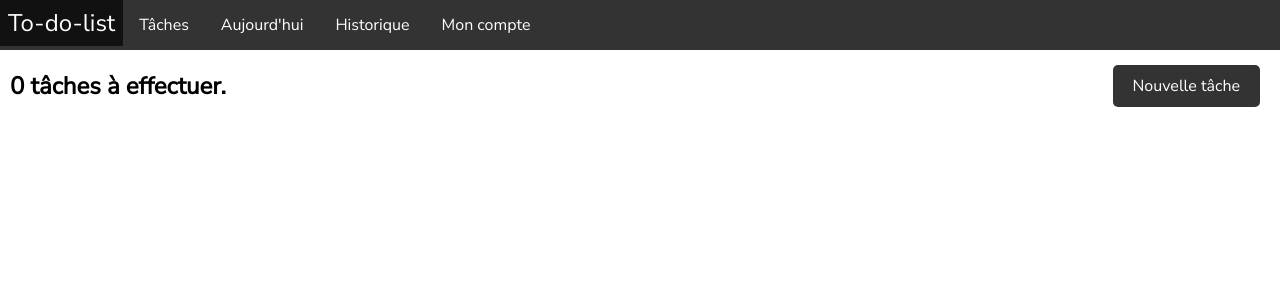
After one commit to Jerowd/to-do-list, a Django app: page /task-list/ in a window 1280 px wide. The commit adds this page. Shown: the top 300 px of the page. Run offline with Django 4.2, Linux system fonts and the light colour scheme; data that the repository does not hold is empty.

Commit message:
Feat: Ajout de la page Tâches, TODO : Maj visu

```diff
--- a/todolist/listings/static/listings/styles.css
+++ b/todolist/listings/static/listings/styles.css
@@ -18,7 +18,21 @@ nav .nav-logo {
   margin-left: 10px;
 }
 
-ul {
+.content .page-bande-top {
+  display: flex;
+  flex-direction: row;
+  margin-bottom: 50px;
+}
+
+.content .page-bande-top .create-button{
+  height: fit-content;
+  margin-left: auto;
+  margin-top: auto;
+  margin-bottom: auto;
+  margin-right: 20px;
+}
+
+nav ul {
     list-style-type: none;
     margin: 0;
     padding: 0;
@@ -26,7 +40,7 @@ ul {
     background-color: #333;
   }
 
-li {
+nav li {
   float: left;
 }
 
@@ -37,7 +51,7 @@ li {
   text-decoration: none;
 }
 
-li a {
+nav li a {
   display: block;
   color: white;
   text-align: center;
@@ -46,7 +60,7 @@ li a {
 }
 
 /* Change the link color to #111 (black) on hover */
-li a:hover {
+nav li a:hover {
   background-color: #111;
 }
 
--- a/todolist/listings/templates/listings/base.html
+++ b/todolist/listings/templates/listings/base.html
@@ -9,7 +9,7 @@
 
             <ul>
                 <li><a class="nav-logo" href="{% url 'home' %}">To-do-list</a></li>
-                <li><a href="#">Tâches</a></li>
+                <li><a href="{% url 'task-list' %}">Tâches</a></li>
                 <li><a href="#">Aujourd'hui</a></li>
                 <li><a href="#">Historique</a></li>
                 <li><a href="#">Mon compte</a></li>
--- /dev/null
+++ b/todolist/listings/templates/listings/task_list.html
@@ -0,0 +1,12 @@
+{% extends 'listings/base.html' %}
+{% block content %}
+<div class="page-bande-top">
+    <h2 class="annonces_disponibles">{{tasks|length}} tâches à effectuer.</h2>
+    <div class="create-button"><a href="{% url 'task-create' %}">Nouvelle tâche</a></div>
+</div>
+<ul class="liste_annonces">
+    {% for task in tasks %}
+    <li class="task-inlist"><a href="#">{{task.titre}}</a></li>
+    {% endfor %}
+</ul>
+{% endblock %}
--- a/todolist/listings/views.py
+++ b/todolist/listings/views.py
@@ -1,10 +1,15 @@
 from django.http import HttpResponse
 from django.shortcuts import render
 from listings.forms import TaskForm
+from listings.models import Task
 # Create your views here.
 
 def home(request):
     return render(request, 'listings/home.html')
+
+def task_list(request):
+    tasks = Task.objects.all()
+    return render(request, 'listings/task_list.html',{'tasks':tasks})
 
 def task_create(request):
     if request.method == 'POST':
--- a/todolist/todolist/urls.py
+++ b/todolist/todolist/urls.py
@@ -21,5 +21,6 @@ from listings import views
 urlpatterns = [
     path('admin/', admin.site.urls),
     path('home/', views.home, name='home'),
-    path('task-create/', views.task_create, name='task-create')
+    path('task-create/', views.task_create, name='task-create'),
+    path('task-list/', views.task_list, name='task-list'),
 ]
```
